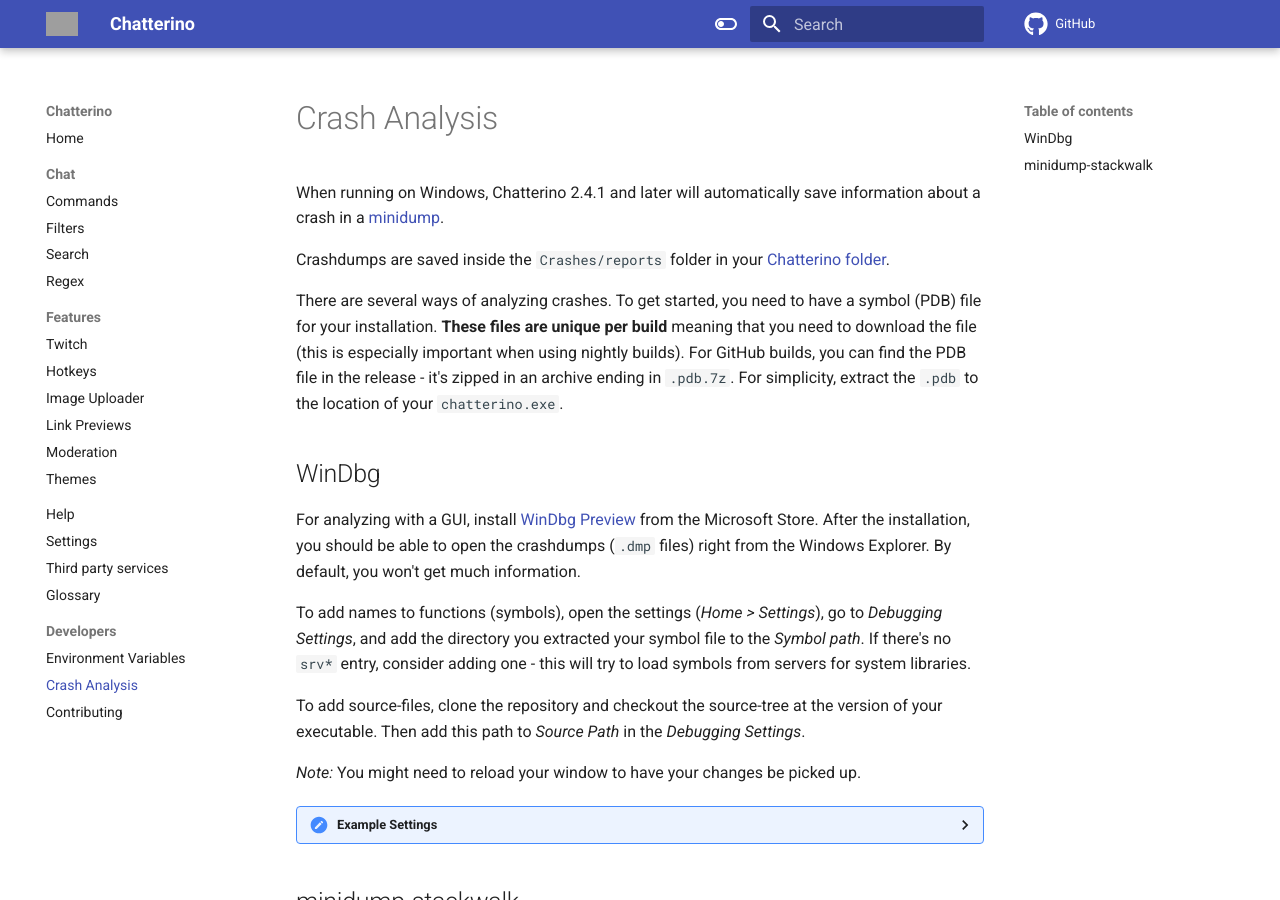
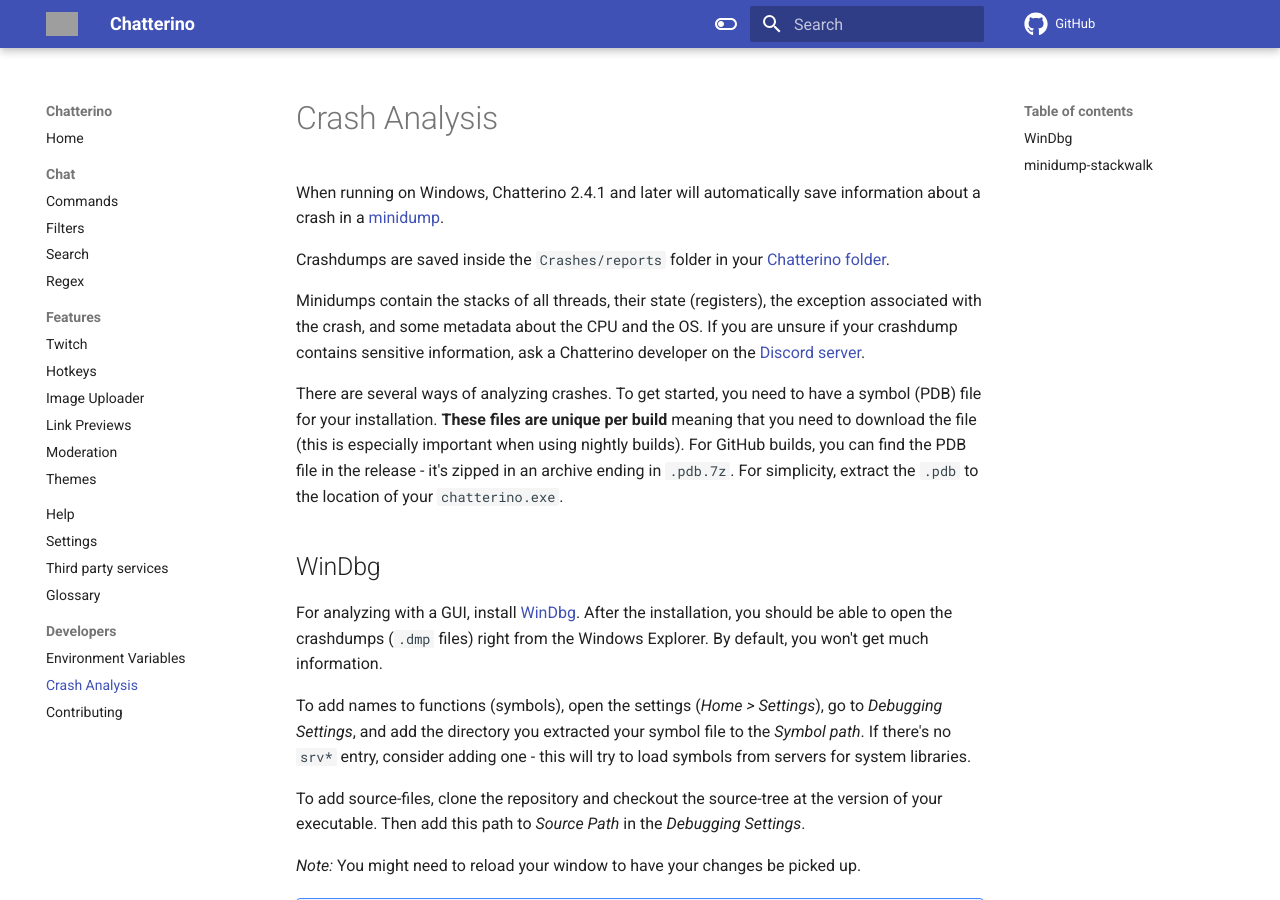
Before and after one commit to Chatterino/wiki, an MkDocs documentation site: the page built from docs/Crash Analysis.md, in a window 1280 px wide and 900 px high. Built offline with MkDocs 1.6.1 and Material for MkDocs 9.7.7, drawn with Linux system fonts in a browser that asks for light colours; comment, search, counter and statistics services are not loaded; grey boxes are pictures that could not be loaded.

Commit message:
Add more info regarding minidumps and update WinDbg info (#353)
Co-authored-by: Felanbird <41973452+Felanbird@users.noreply.github.com>

```diff
--- a/docs/Crash Analysis.md
+++ b/docs/Crash Analysis.md
@@ -4,11 +4,13 @@
 
 Crashdumps are saved inside the `Crashes/reports` folder in your [Chatterino folder](/Settings/#where-is-my-chatterino-folder-located).
 
+Minidumps contain the stacks of all threads, their state (registers), the exception associated with the crash, and some metadata about the CPU and the OS. If you are unsure if your crashdump contains sensitive information, ask a Chatterino developer on the [Discord server](https://discord.gg/qq7DDxjste).
+
 There are several ways of analyzing crashes. To get started, you need to have a symbol (PDB) file for your installation. **These files are unique per build** meaning that you need to download the file (this is especially important when using nightly builds). For GitHub builds, you can find the PDB file in the release - it's zipped in an archive ending in `.pdb.7z`. For simplicity, extract the `.pdb` to the location of your `chatterino.exe`.
 
 ## WinDbg
 
-For analyzing with a GUI, install [WinDbg Preview](https://apps.microsoft.com/store/detail/windbg-preview/9PGJGD53TN86) from the Microsoft Store. After the installation, you should be able to open the crashdumps (`.dmp` files) right from the Windows Explorer. By default, you won't get much information.
+For analyzing with a GUI, install [WinDbg](https://learn.microsoft.com/windows-hardware/drivers/debugger/). After the installation, you should be able to open the crashdumps (`.dmp` files) right from the Windows Explorer. By default, you won't get much information.
 
 To add names to functions (symbols), open the settings (_Home > Settings_), go to _Debugging Settings_, and add the directory you extracted your symbol file to the _Symbol path_. If there's no `srv*` entry, consider adding one - this will try to load symbols from servers for system libraries.
 
```
